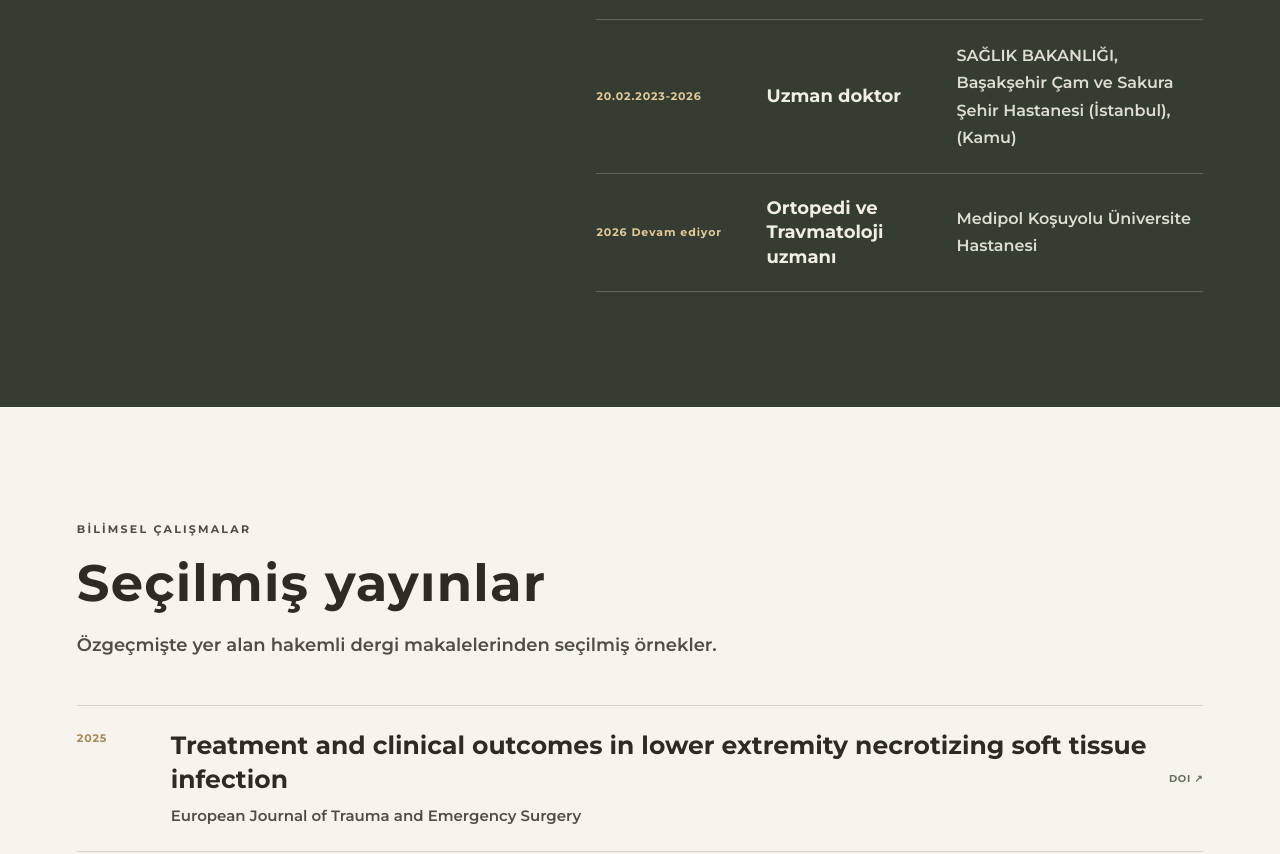
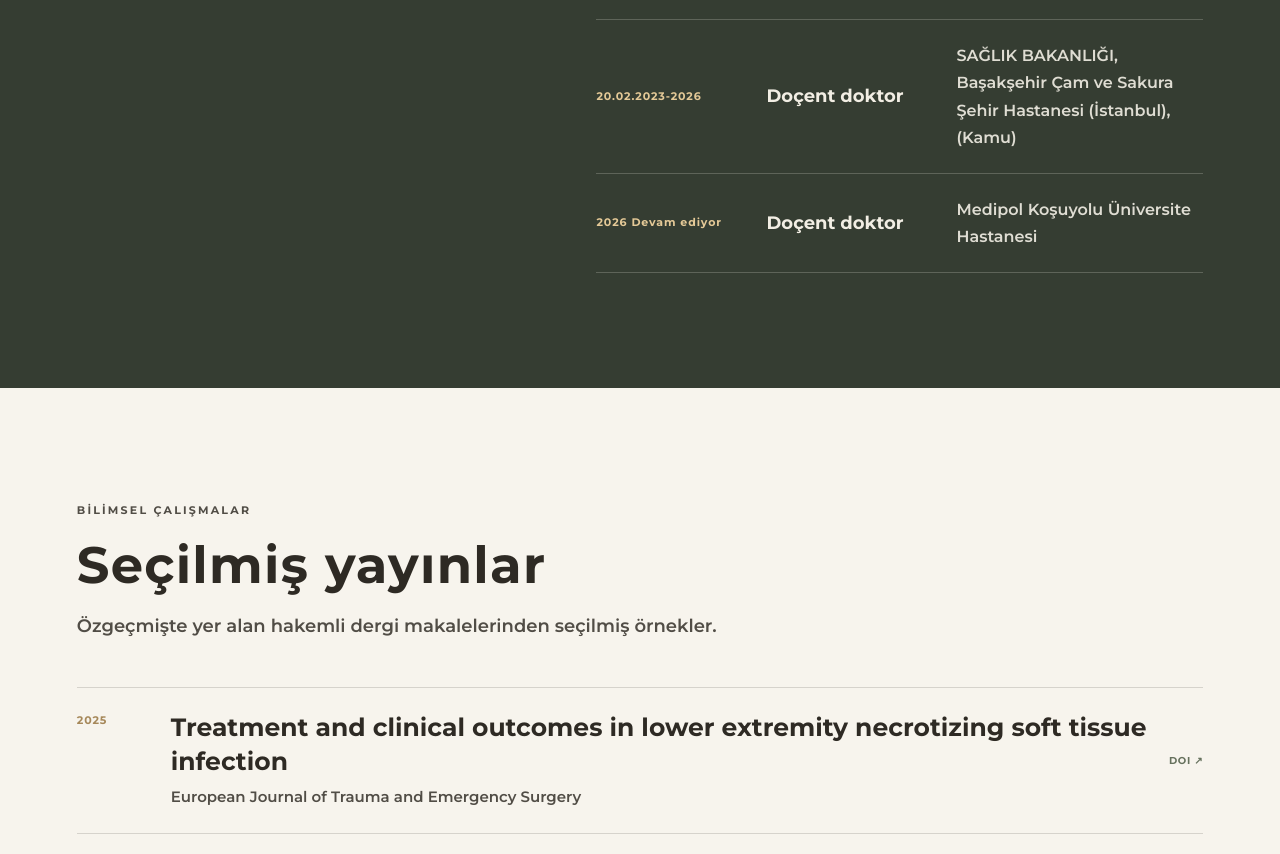
Before and after one commit to kbayramoglu80/afff, a website: page index.html in a window 1280 px wide. Shown: the part 6322-7176 px from the top of the page. Drawn offline with Linux system fonts and the light colour scheme; no server answers.

Commit message:
Update index.html
a

```diff
--- a/index.html
+++ b/index.html
@@ -977,12 +977,12 @@
           </article>
           <article class="career-item">
             <span class="career-year">20.02.2023-2026</span>
-            <h3>Uzman doktor</h3>
+            <h3>Doçent doktor</h3>
             <p>SAĞLIK BAKANLIĞI, Başakşehir Çam ve Sakura Şehir Hastanesi (İstanbul), (Kamu)</p>
           </article>
           <article class="career-item">
             <span class="career-year">2026 Devam ediyor</span>
-            <h3>Ortopedi ve Travmatoloji uzmanı</h3>
+            <h3>Doçent doktor</h3>
             <p>Medipol Koşuyolu Üniversite Hastanesi</p>
           </article>
         </div>
@@ -1355,6 +1355,7 @@
       'Şanlıurfa Eğitim ve Araştırma Hastanesi': 'Şanlıurfa Training and Research Hospital',
       'Uzman doktor': 'Medical specialist',
       'Hekim-Pratisyen': 'General practitioner',
+      'Doçent doktor': 'Associate Professor',
       '2026 Devam ediyor': '2026–present',
       'SAĞLIK BAKANLIĞI, Gazi Yaşargil eğitim ve araştırma hastanesi (Diyarbakır) ortopedi ve travmatoloji uzman doktor, (Kamu)': 'MINISTRY OF HEALTH, Gazi Yaşargil Training and Research Hospital (Diyarbakır), Orthopaedics and Traumatology specialist (Public)',
       'SAĞLIK BAKANLIĞI, Başakşehir Çam ve Sakura Şehir Hastanesi (İstanbul), (Kamu)': 'MINISTRY OF HEALTH, Başakşehir Çam and Sakura City Hospital (Istanbul), (Public)',
```
